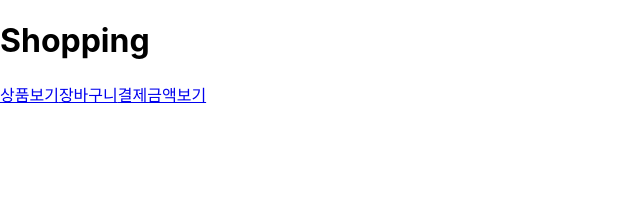
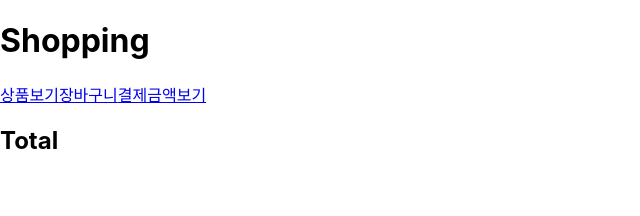
Before and after one commit to Mumumumm/shopping, a JavaScript app: page /payment in a window 1280 px wide. Shown: the top 216 px of the page, without its empty margins (0-640 px from the left). Built offline with nearby package versions, Linux system fonts and the light colour scheme; the HTML template or start-up script is replaced by a standard one.

Commit message:
payment total 추가

```diff
--- a/src/payment.js
+++ b/src/payment.js
@@ -2,7 +2,7 @@ export default function Payment() {
 
     return (
         <>
-
+            <h2>Total</h2>
         </>
     );
 }
```
